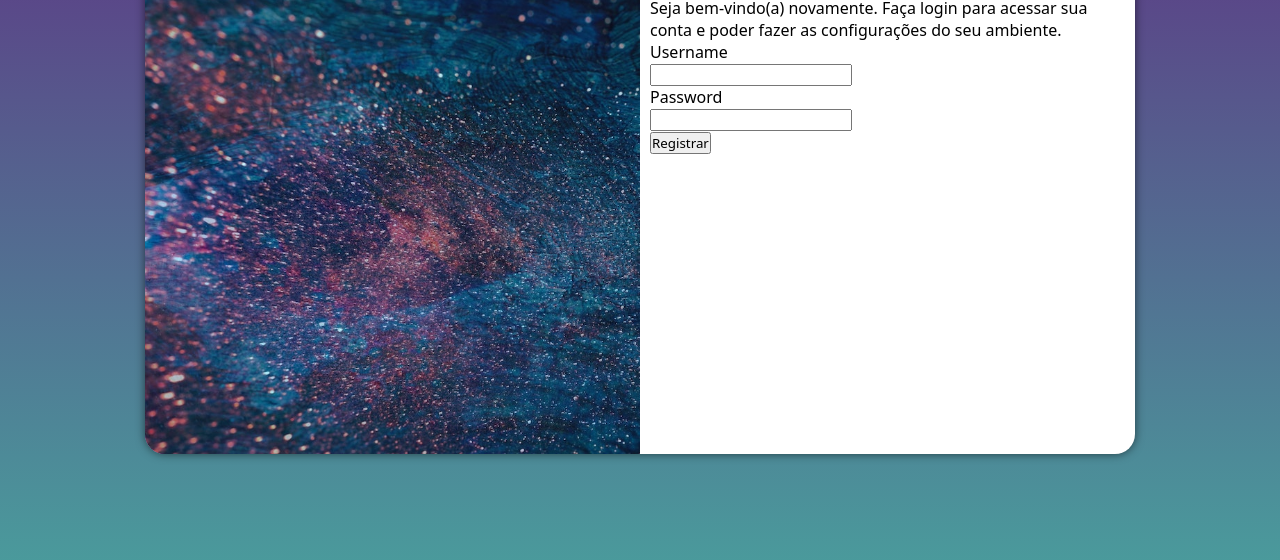
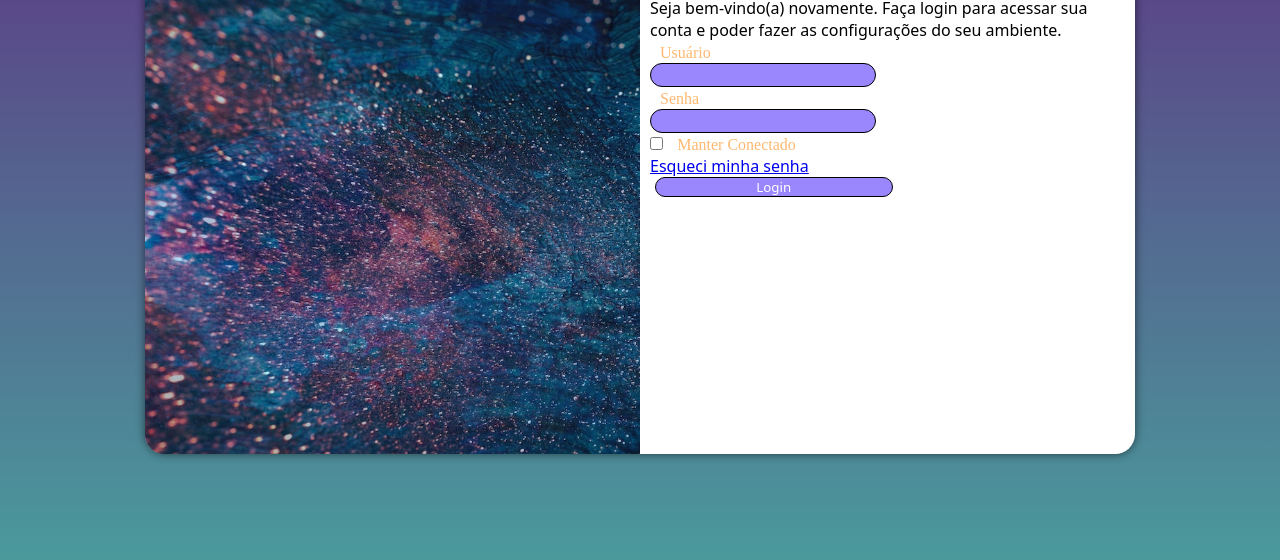
Before and after one commit to MurlocLover/projeto-login, a plain HTML site: page index.html in a window 1280 px wide. Shown: the part 196-756 px from the top of the page. Drawn offline with Linux system fonts and the light colour scheme.

Commit message:
Login incrementado

```diff
--- a/estilo/login.css
+++ b/estilo/login.css
@@ -0,0 +1,49 @@
+   form {
+        display: flex;
+        flex-direction: column;
+        position: relative;
+    }
+
+    label {
+        font-family: 'Avenir';
+        font-style: normal;
+        color: #FFB870;
+        margin-top: 30px;
+        margin-left: 10px;
+    }
+
+    input {
+        height: 50%;
+        padding: 2px;
+        box-sizing: border-box;
+        background: #9A86FD;
+        border: 1px solid #000000;
+        box-shadow: 0px 4px 4px rgba(0, 0, 0, 0, .25);
+        border-radius: 25px;
+        transition: all 0.5s;
+        padding-left: 5%;
+        color: white;
+    }
+
+    input:focus {
+        outline: none;
+        box-shadow: 0px 0px 15px #FFB870;
+    }
+
+    button {
+        display: block;
+        box-sizing: border-box;
+        border-radius: 25px;
+        width: 50%;
+        background: #9A86FD;
+        color: white;
+        border: 1px solid #000000;
+        margin-left: 5px;
+        cursor: pointer;
+        box-shadow: 0px 4px 4px rgba(0, 0, 0, 0, .25);
+        transition: all 0.5s;
+    }
+
+    button:hover {
+        box-shadow: 0px 0px 15px #FFB870;
+    }
--- a/index.html
+++ b/index.html
@@ -22,18 +22,31 @@
                 </p>
                 <form>
                     <div class="row mb-3">
-                      <label for="inputUsername3" class="col-sm-2 col-form-label">Username</label>
+                      <label for="inputUsername3" class="col-sm-2 col-form-label">Usuário</label>
                       <div class="col-sm-10">
                         <input type="Username" class="form-control" id="inputUsername3">
                       </div>
                     </div>
                     <div class="row mb-3">
-                      <label for="inputPassword3" class="col-sm-2 col-form-label">Password</label>
+                      <label for="inputPassword3" class="col-sm-2 col-form-label">Senha</label>
                       <div class="col-sm-10">
                         <input type="Password" class="form-control" id="inputPassword3">
                       </div>
                     </div>
-                    <button type="submit" class="btn btn-primary">Registrar</button>
+                    <div class="row">
+                        <div class="col">
+                            <div class="form-check">
+                                <input type="checkbox" name="remeber" id="remember" class="form-check-input">
+                                <label for="remember" class="form-check-label">Manter Conectado</label>
+                            </div>
+                        </div>
+                    </div>
+                    <div class="row">
+                        <div class="col">
+                            <a href="#">Esqueci minha senha</a>
+                        </div>
+                    </div>
+                    <button type="submit" class="btn btn-primary">Login</button>
                   </form>
             </div>
         </section>
```
